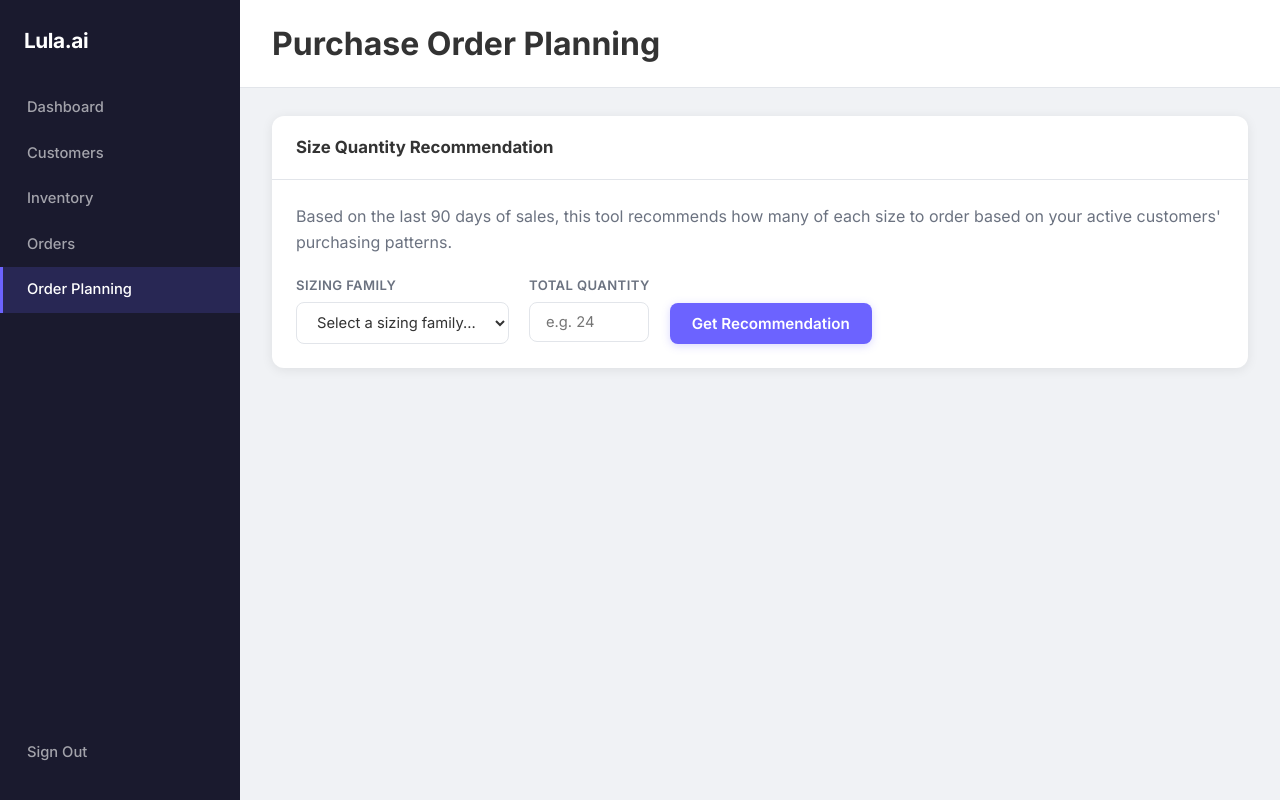
After one commit to kjh235/lula.ai, a Flask app: page /purchase-order in a window 1280 px wide. The commit adds this page. Run offline with Flask 3, Linux system fonts and the light colour scheme; data comes from the database, SQL or seed files in the repository.

Commit message:
Add purchase order size/quantity recommendation based on recent sales
Analyzes last 90 days of retail sales to determine active customers'
size preferences per sizing family, then recommends a quantity breakdown
for a given total order quantity using largest-remainder rounding.

- New recommend_purchase_order() function in recommendations.py
- New /purchase-order route with form (sizing family + quantity)
- Results show per-size customer count, demand %, and recommended qty
- Sidebar nav link for "Order Planning"

https://claude.ai/code/session_01NvDzBy3YR5n7Txbm4NxkGb

```diff
--- a/app/routes.py
+++ b/app/routes.py
@@ -9,6 +9,7 @@ from app.recommendations import (
     get_customer_purchase_history,
     get_customer_info,
     recommend_for_customer,
+    recommend_purchase_order,
 )
 
 
@@ -182,6 +183,30 @@ def orders():
     return render_template('orders.html', orders=all_orders)
 
 
+@app.route("/purchase-order")
+def purchase_order():
+    conn = get_conn()
+    families = [r[0] for r in conn.execute(
+        "SELECT DISTINCT SizingFamily FROM Products WHERE SizingFamily IS NOT NULL ORDER BY SizingFamily"
+    ).fetchall()]
+    conn.close()
+
+    selected_family = request.args.get('family', '')
+    total_qty = request.args.get('qty', 0, type=int)
+    result = None
+
+    if selected_family and total_qty > 0:
+        result = recommend_purchase_order(selected_family, total_qty)
+
+    return render_template(
+        'purchase_order.html',
+        families=families,
+        selected_family=selected_family,
+        total_qty=total_qty,
+        result=result,
+    )
+
+
 @app.route("/api/customers/<customer_id>/recommendations")
 def api_recommendations(customer_id):
     n = request.args.get('n', 5, type=int)
--- a/app/static/style.css
+++ b/app/static/style.css
@@ -784,6 +784,48 @@ img { max-width: 100%; display: block; }
   color: var(--text);
 }
 
+/* Purchase Order Planning */
+.po-form-row {
+  display: flex;
+  gap: 20px;
+  align-items: flex-start;
+  flex-wrap: wrap;
+}
+.po-form-group {
+  display: flex;
+  flex-direction: column;
+  gap: 6px;
+}
+.po-form-group label {
+  font-size: 0.82rem;
+  font-weight: 600;
+  color: var(--text-light);
+  text-transform: uppercase;
+  letter-spacing: 0.03em;
+}
+.po-select, .po-input {
+  padding: 10px 16px;
+  border: 1px solid var(--border);
+  border-radius: var(--radius-btn);
+  font-size: 0.92rem;
+  font-family: inherit;
+  color: var(--text);
+  background: var(--card-bg);
+  transition: border-color var(--transition);
+  min-width: 200px;
+}
+.po-select:focus, .po-input:focus {
+  outline: none;
+  border-color: var(--primary);
+  box-shadow: 0 0 0 3px rgba(108, 99, 255, 0.1);
+}
+.po-input { width: 120px; min-width: 120px; }
+.po-has-qty { background: rgba(0, 201, 167, 0.05); }
+.data-table tfoot td {
+  padding: 14px 16px;
+  border-top: 2px solid var(--border);
+}
+
 .subscribe-card {
     border: 1px solid #ddd;
     border-radius: 6px;
--- a/app/templates/base.html
+++ b/app/templates/base.html
@@ -18,6 +18,7 @@
             <a class="sidebar-link{% if active_page == 'customers' %} active{% endif %}" href="/customers">Customers</a>
             <a class="sidebar-link{% if active_page == 'inventory' %} active{% endif %}" href="/inventory">Inventory</a>
             <a class="sidebar-link{% if active_page == 'orders' %} active{% endif %}" href="/orders">Orders</a>
+            <a class="sidebar-link{% if active_page == 'purchase_order' %} active{% endif %}" href="/purchase-order">Order Planning</a>
         </nav>
         <a class="sidebar-link sign-out" href="/">Sign Out</a>
     </aside>
--- /dev/null
+++ b/app/templates/purchase_order.html
@@ -0,0 +1,104 @@
+{% extends "base.html" %}
+{% set active_page = 'purchase_order' %}
+{% block title %}Order Planning{% endblock %}
+{% block page_title %}Purchase Order Planning{% endblock %}
+
+{% block content %}
+<div style="padding: 28px 32px;">
+    <div class="card">
+        <div class="card-header">
+            <h3>Size Quantity Recommendation</h3>
+        </div>
+        <div class="card-body">
+            <p style="color: var(--text-light); margin-bottom: 20px;">
+                Based on the last 90 days of sales, this tool recommends how many of each size to order based on your active customers' purchasing patterns.
+            </p>
+            <form method="GET" action="/purchase-order" class="po-form">
+                <div class="po-form-row">
+                    <div class="po-form-group">
+                        <label for="family">Sizing Family</label>
+                        <select name="family" id="family" class="po-select" required>
+                            <option value="">Select a sizing family...</option>
+                            {% for f in families %}
+                            <option value="{{ f }}" {% if f == selected_family %}selected{% endif %}>{{ f | capitalize }}</option>
+                            {% endfor %}
+                        </select>
+                    </div>
+                    <div class="po-form-group">
+                        <label for="qty">Total Quantity</label>
+                        <input type="number" name="qty" id="qty" class="po-input" min="1" max="999" value="{{ total_qty or '' }}" placeholder="e.g. 24" required>
+                    </div>
+                    <div class="po-form-group" style="align-self: flex-end;">
+                        <button type="submit" class="btn btn-primary">Get Recommendation</button>
+                    </div>
+                </div>
+            </form>
+        </div>
+    </div>
+</div>
+
+{% if result %}
+<div style="padding: 0 32px;">
+    <div class="stats-grid" style="padding: 0 0 20px;">
+        <div class="stat-card">
+            <div class="stat-value">{{ result.active_customers }}</div>
+            <div class="stat-label">Active Customers</div>
+        </div>
+        <div class="stat-card">
+            <div class="stat-value">{{ result.days }} days</div>
+            <div class="stat-label">Analysis Window</div>
+        </div>
+        <div class="stat-card">
+            <div class="stat-value">{{ result.family | capitalize }}</div>
+            <div class="stat-label">Sizing Family</div>
+        </div>
+        <div class="stat-card">
+            <div class="stat-value">{{ total_qty }}</div>
+            <div class="stat-label">Total Order Qty</div>
+        </div>
+    </div>
+
+    <div class="card" style="margin-bottom: 32px;">
+        <div class="card-header">
+            <h3>Recommended Size Breakdown</h3>
+        </div>
+        <div class="card-body">
+            {% if result.sizes %}
+            <table class="data-table">
+                <thead>
+                    <tr>
+                        <th>Size</th>
+                        <th>Active Customers</th>
+                        <th>% of Demand</th>
+                        <th>Recommended Qty</th>
+                    </tr>
+                </thead>
+                <tbody>
+                    {% for s in result.sizes %}
+                    <tr {% if s.qty > 0 %}class="po-has-qty"{% endif %}>
+                        <td><span class="badge">{{ s.size }}</span></td>
+                        <td>{{ s.customers }}</td>
+                        <td>{{ s.pct }}%</td>
+                        <td><strong>{{ s.qty }}</strong></td>
+                    </tr>
+                    {% endfor %}
+                </tbody>
+                <tfoot>
+                    <tr style="font-weight: 700; border-top: 2px solid var(--border);">
+                        <td>Total</td>
+                        <td>{{ result.active_customers }}</td>
+                        <td>100%</td>
+                        <td>{{ result.sizes | sum(attribute='qty') }}</td>
+                    </tr>
+                </tfoot>
+            </table>
+            {% else %}
+            <div class="empty-state">
+                <p>No sales data found for this sizing family in the last {{ result.days }} days.</p>
+            </div>
+            {% endif %}
+        </div>
+    </div>
+</div>
+{% endif %}
+{% endblock %}
```
Also changed, not shown: app/recommendations.py (+97 -1 lines).
